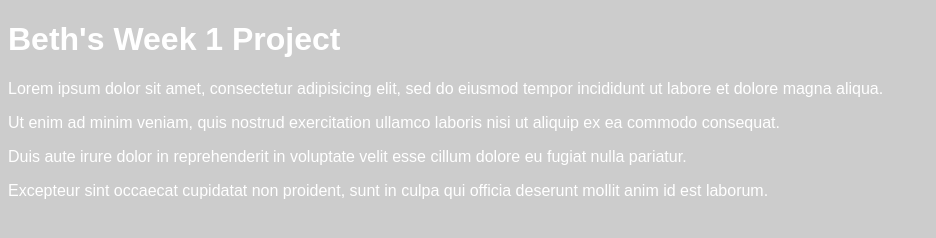
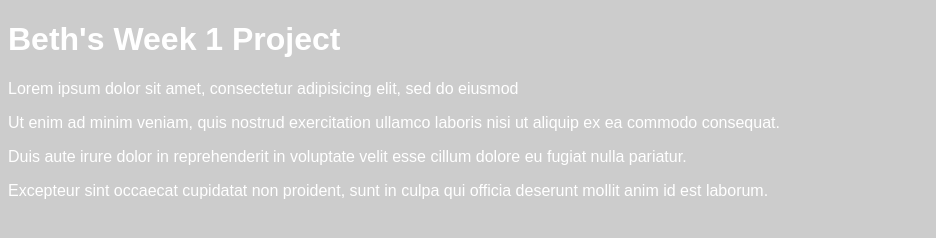
Before and after one commit to ecniegelsky/ecniegelsky.github.io, a plain HTML site: page Unit_1/index.html in a window 1280 px wide. Shown: the whole page, without its empty margins (0-936 px from the left). Drawn offline with Linux system fonts and the light colour scheme.

Commit message:
fixed name

```diff
--- a/Unit 1/index.html
+++ b/Unit_1/index.html
@@ -6,7 +6,7 @@
 	</head>
 	<body>
 		<h1>Beth's Week 1 Project</h1>
-		<p>Lorem ipsum dolor sit amet, consectetur adipisicing elit, sed do eiusmod tempor incididunt ut labore et dolore magna aliqua.</p>
+		<p>Lorem ipsum dolor sit amet, consectetur adipisicing elit, sed do eiusmod</p>
 
 		<p>Ut enim ad minim veniam, quis nostrud exercitation ullamco laboris nisi ut aliquip ex ea commodo consequat. </p>
 
```
Also changed, not shown: Unit_1/css/style.css (renamed from Unit 1/css/style.css), 5 other files.
